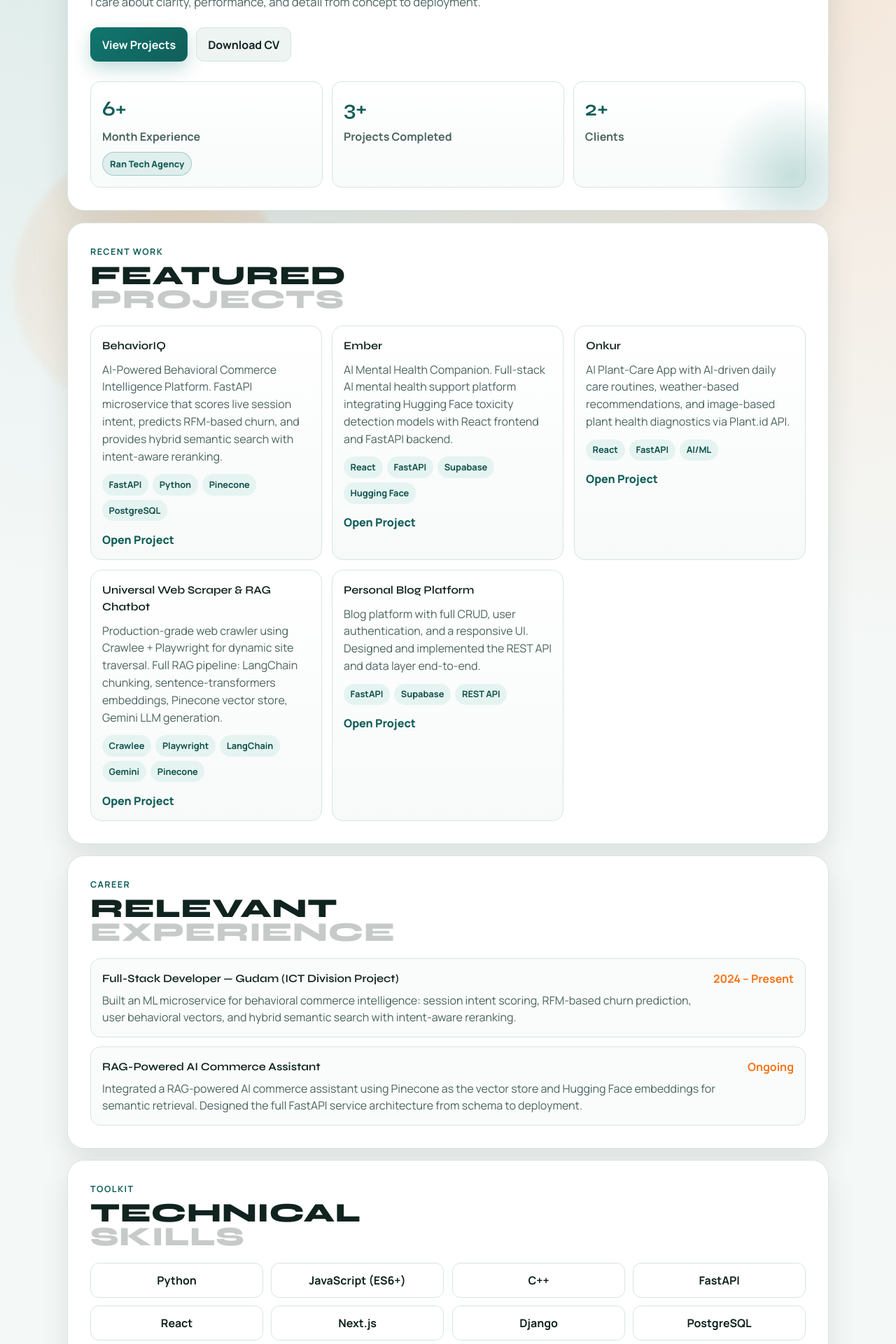
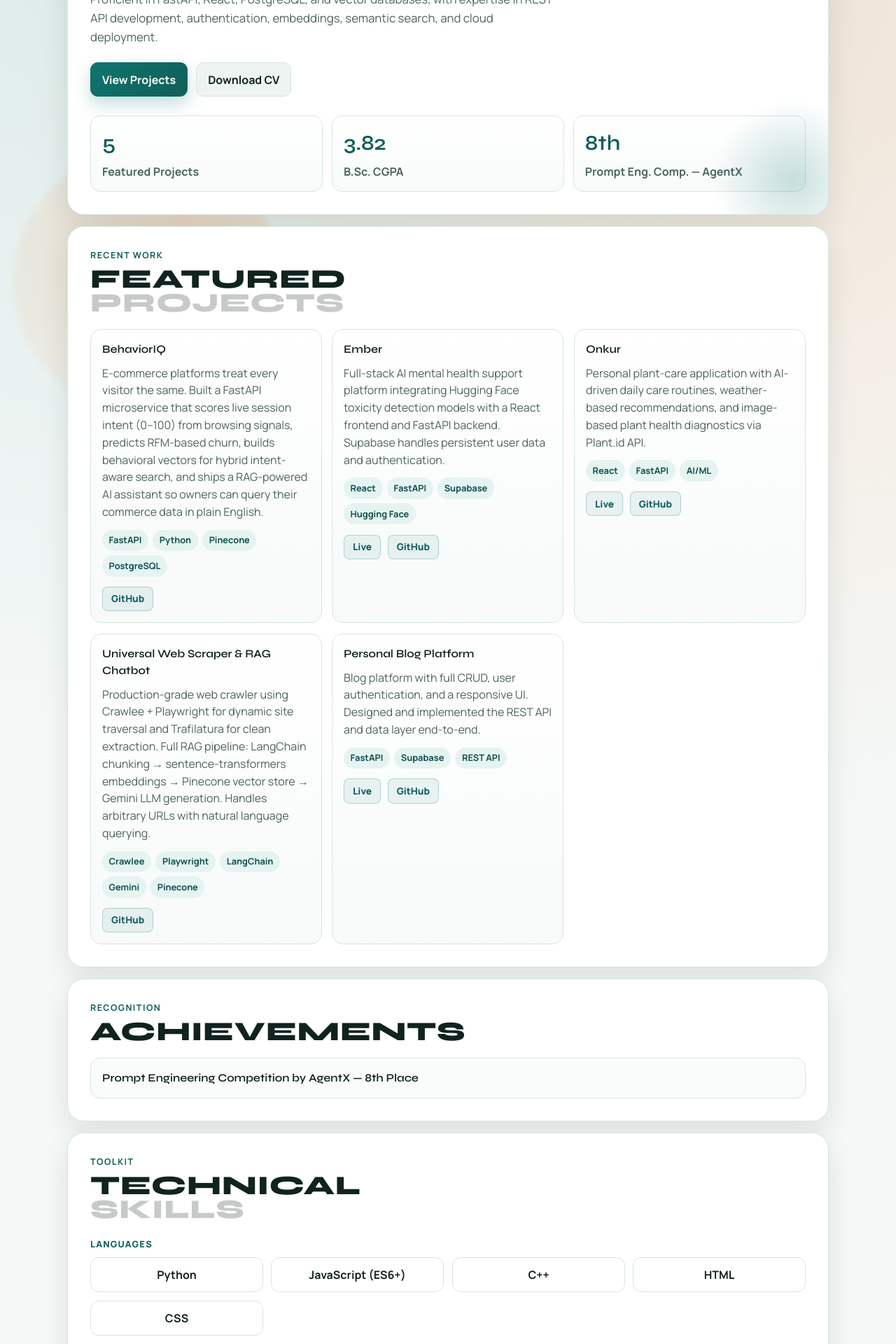
Before and after one commit to smabdullah2002/personal_portfolio, a React app: page / in a window 1280 px wide. Shown: the part 380-2300 px from the top of the page at 70% size. Built offline with nearby package versions, Linux system fonts and the light colour scheme; the HTML template or start-up script is replaced by a standard one.

Commit message:
updated portfolio 3

```diff
--- a/src/App.jsx
+++ b/src/App.jsx
@@ -10,50 +10,60 @@ function App() {
   const projects = [
     {
       title: 'BehaviorIQ',
-      description: 'AI-Powered Behavioral Commerce Intelligence Platform. FastAPI microservice that scores live session intent, predicts RFM-based churn, and provides hybrid semantic search with intent-aware reranking.',
+      description:
+        'E-commerce platforms treat every visitor the same. Built a FastAPI microservice that scores live session intent (0–100) from browsing signals, predicts RFM-based churn, builds behavioral vectors for hybrid intent-aware search, and ships a RAG-powered AI assistant so owners can query their commerce data in plain English.',
       stack: ['FastAPI', 'Python', 'Pinecone', 'PostgreSQL'],
-      link: ''
+      links: [{ label: 'GitHub', url: 'https://github.com/smabdullah2002/behavioriq-ml-service.git' }]
     },
     {
       title: 'Ember',
-      description: 'AI Mental Health Companion. Full-stack AI mental health support platform integrating Hugging Face toxicity detection models with React frontend and FastAPI backend.',
+      description:
+        'Full-stack AI mental health support platform integrating Hugging Face toxicity detection models with a React frontend and FastAPI backend. Supabase handles persistent user data and authentication.',
       stack: ['React', 'FastAPI', 'Supabase', 'Hugging Face'],
-      link: 'https://embermentalhealthcompanion.netlify.app/'
+      links: [
+        { label: 'Live', url: 'https://ember-mentalhealth-companion.netlify.app/' },
+        { label: 'GitHub', url: 'https://github.com/smabdullah2002/Ember' }
+      ]
     },
     {
       title: 'Onkur',
-      description: 'AI Plant-Care App with AI-driven daily care routines, weather-based recommendations, and image-based plant health diagnostics via Plant.id API.',
+      description:
+        'Personal plant-care application with AI-driven daily care routines, weather-based recommendations, and image-based plant health diagnostics via Plant.id API.',
       stack: ['React', 'FastAPI', 'AI/ML'],
-      link: 'https://onkur.netlify.app/'
+      links: [
+        { label: 'Live', url: 'https://onkur.netlify.app/' },
+        { label: 'GitHub', url: 'https://github.com/smabdullah2002/onkur.git' }
+      ]
     },
     {
       title: 'Universal Web Scraper & RAG Chatbot',
-      description: 'Production-grade web crawler using Crawlee + Playwright for dynamic site traversal. Full RAG pipeline: LangChain chunking, sentence-transformers embeddings, Pinecone vector store, Gemini LLM generation.',
+      description:
+        'Production-grade web crawler using Crawlee + Playwright for dynamic site traversal and Trafilatura for clean extraction. Full RAG pipeline: LangChain chunking → sentence-transformers embeddings → Pinecone vector store → Gemini LLM generation. Handles arbitrary URLs with natural language querying.',
       stack: ['Crawlee', 'Playwright', 'LangChain', 'Gemini', 'Pinecone'],
-      link: ''
+      links: [{ label: 'GitHub', url: 'https://github.com/smabdullah2002/ran_gpt' }]
     },
     {
       title: 'Personal Blog Platform',
-      description: 'Blog platform with full CRUD, user authentication, and a responsive UI. Designed and implemented the REST API and data layer end-to-end.',
+      description:
+        'Blog platform with full CRUD, user authentication, and a responsive UI. Designed and implemented the REST API and data layer end-to-end.',
       stack: ['FastAPI', 'Supabase', 'REST API'],
-      link: ''
+      links: [
+        { label: 'Live', url: 'https://blog.smabdullah.dev/' },
+        { label: 'GitHub', url: 'https://github.com/smabdullah2002/sma-blog' }
+      ]
     }
   ]
 
-  const skills = [
-    'Python',
-    'JavaScript (ES6+)',
-    'C++',
-    'FastAPI',
-    'React',
-    'Next.js',
-    'Django',
-    'PostgreSQL',
-    'Supabase',
-    'Pinecone',
-    'Docker',
-    'Git & GitHub',
-    'LangChain'
+  const skillGroups = [
+    { label: 'Languages', items: ['Python', 'JavaScript (ES6+)', 'C++', 'HTML', 'CSS'] },
+    { label: 'Frameworks', items: ['FastAPI', 'React', 'Django'] },
+    { label: 'Databases', items: ['PostgreSQL', 'Supabase', 'MongoDB', 'Pinecone'] },
+    { label: 'Tools & Platforms', items: ['AWS', 'Git/GitHub', 'Docker', 'Postman', 'REST API', 'pgAdmin', 'Crawlee', 'Playwright', 'Selenium', 'LangChain', 'n8n'] },
+    { label: 'Specialties', items: ['Python Backend Development', 'REST API Development', 'FastAPI', 'AI Engineering', 'LLM Integration', 'RAG Systems', 'Web Scraping & Data Extraction', 'Cloud Deployment & AWS', 'CI/CD & DevOps'] }
+  ]
+
+  const achievements = [
+    'Prompt Engineering Competition by AgentX — 8th Place'
   ]
 
   const renderStackedTitle = (text) => {
@@ -169,9 +179,9 @@ function App() {
         <a className="brand" href="#home">Abdullah</a>
         <nav className="menu">
           <a className={activeSection === 'projects' ? 'active' : ''} href="#projects">Projects</a>
-          <a className={activeSection === 'experience' ? 'active' : ''} href="#experience">Experience</a>
           <a className={activeSection === 'skills' ? 'active' : ''} href="#skills">Skills</a>
           <a className={activeSection === 'education' ? 'active' : ''} href="#education">Education</a>
+          <a className={activeSection === 'achievements' ? 'active' : ''} href="#achievements">Achievements</a>
           <a className={activeSection === 'cv' ? 'active' : ''} href="#cv">CV</a>
           <a className={activeSection === 'contact' ? 'active' : ''} href="#contact">Contact</a>
         </nav>
@@ -179,11 +189,12 @@ function App() {
 
       <main>
         <section id="home" className="hero section reveal reveal-zoom" data-reveal>
+          <p className="hero-name">S.M. Abdullah</p>
           <h1 className="title-stack hero-title">{renderStackedTitle('Fullstack Developer')}</h1>
-          <p className="hero-subtitle">Building clean, responsive products that people love to use.</p>
+          <p className="hero-subtitle">Backend-focused full-stack developer building modern web apps, AI platforms &amp; real-time systems.</p>
           <p className="lead">
-            I design and develop modern web experiences using React and Fastapi best practices.
-            I care about clarity, performance, and detail from concept to deployment.
+            Proficient in FastAPI, React, PostgreSQL, and vector databases, with expertise in REST API
+            development, authentication, embeddings, semantic search, and cloud deployment.
           </p>
 
           <div className="hero-cta">
@@ -195,17 +206,16 @@ function App() {
 
           <div className="stats">
             <article>
-              <h3>6+</h3>
-              <p>Month Experience</p>
-              <a href="https://rantechbd.netlify.app/" target="_blank" rel="noreferrer">Ran Tech Agency</a>
+              <h3>5</h3>
+              <p>Featured Projects</p>
             </article>
             <article>
-              <h3>3+</h3>
-              <p>Projects Completed</p>
+              <h3>3.82</h3>
+              <p>B.Sc. CGPA</p>
             </article>
             <article>
-              <h3>2+</h3>
-              <p>Clients</p>
+              <h3>8th</h3>
+              <p>Prompt Eng. Comp. — AgentX</p>
             </article>
           </div>
         </section>
@@ -231,42 +241,35 @@ function App() {
                     <span key={item}>{item}</span>
                   ))}
                 </div>
-                <a href={project.link} target="_blank" rel="noreferrer">Open Project</a>
+                <div className="card-links">
+                  {project.links.map((link) => (
+                    <a key={link.label} href={link.url} target="_blank" rel="noreferrer">{link.label}</a>
+                  ))}
+                </div>
               </article>
             ))}
           </div>
         </section>
 
-        <section id="experience" className="section reveal reveal-up" data-reveal>
+        <section id="achievements" className="section reveal reveal-up" data-reveal>
           <div className="section-head reveal reveal-right" data-reveal>
-            <p className="eyebrow">Career</p>
-            <h2 className="title-stack">{renderStackedTitle('Relevant Experience')}</h2>
+            <p className="eyebrow">Recognition</p>
+            <h2 className="title-stack">{renderStackedTitle('Achievements')}</h2>
           </div>
 
           <div className="timeline">
-            <article className="timeline-item reveal reveal-right" data-reveal style={{ '--delay': '70ms' }}>
+            {achievements.map((item, index) => (
+              <article
+                className="timeline-item reveal reveal-right"
+                data-reveal
+                style={{ '--delay': `${70 + index * 60}ms` }}
+                key={item}
+              >
                 <div>
-                <h3>Full-Stack Developer — Gudam (ICT Division Project)</h3>
-                <p>
-                  Built an ML microservice for behavioral commerce intelligence: session intent scoring,
-                  RFM-based churn prediction, user behavioral vectors, and hybrid semantic search with
-                  intent-aware reranking.
-                </p>
+                  <h3>{item}</h3>
                 </div>
-              <span>2024 – Present</span>
               </article>
-
-            <article className="timeline-item reveal reveal-left" data-reveal style={{ '--delay': '130ms' }}>
-              <div>
-                <h3>RAG-Powered AI Commerce Assistant</h3>
-                <p>
-                  Integrated a RAG-powered AI commerce assistant using Pinecone as the vector store
-                  and Hugging Face embeddings for semantic retrieval. Designed the full FastAPI service
-                  architecture from schema to deployment.
-                </p>
-              </div>
-              <span>Ongoing</span>
-            </article>
+            ))}
           </div>
         </section>
 
@@ -276,17 +279,33 @@ function App() {
             <h2 className="title-stack">{renderStackedTitle('Technical Skills')}</h2>
           </div>
 
+          {skillGroups.map((group, groupIndex) => (
+            <div className="skill-group" key={group.label}>
+              <h3 className="skill-group-label">{group.label}</h3>
               <div className="skills-grid">
-            {skills.map((skill, index) => (
+                {group.items.map((skill, index) => (
                   <div
                     className="skill-chip reveal reveal-pop"
                     data-reveal
-                style={{ '--delay': `${index * 50}ms` }}
+                    style={{ '--delay': `${(groupIndex * 200) + (index * 40)}ms` }}
                     key={skill}
                   >
                     {skill}
                   </div>
                 ))}
+              </div>
+            </div>
+          ))}
+
+          <div className="soft-skills reveal reveal-up" data-reveal>
+            <h3 className="skill-group-label">Soft Skills</h3>
+            <div className="tags">
+              <span>Problem-Solving</span>
+              <span>Critical Thinking</span>
+              <span>Quick Learner</span>
+              <span>Adaptability</span>
+              <span>Team Collaboration</span>
+            </div>
           </div>
         </section>
 
@@ -301,8 +320,7 @@ function App() {
               <div>
                 <h3>B.Sc. in Information and Communication Technology</h3>
                 <p>
-                  Institute of Information Technology, Jahangirnagar University.
-                  Third Year · 5th Semester.
+                  Institute of Information Technology, Jahangirnagar University, Savar.
                 </p>
               </div>
               <span>CGPA: 3.82</span>
@@ -337,7 +355,8 @@ function App() {
           <div className="contact-links reveal reveal-zoom" data-reveal style={{ '--delay': '120ms' }}>
             <a href="https://github.com/smabdullah2002" target="_blank" rel="noreferrer">GitHub</a>
             <a href="https://www.linkedin.com/in/sheikh-muhammad-abdullah-a384aa284/" target="_blank" rel="noreferrer">LinkedIn</a>
-            <a href="mailto: sheikhmuhammad2002@gmail.com">sheikhmuhammad2002@gmail.com</a>
+            <a href="mailto:sheikhmuhammad2002@gmail.com">sheikhmuhammad2002@gmail.com</a>
+            <a href="tel:+8801884173052">+8801884173052</a>
             <a
               className="whatsapp-btn"
               href="https://wa.me/8801884173052?text=Hello%20Abdullah%2C%20I%20want%20to%20discuss%20a%20website%20project."
```
Lines whose indentation alone changed are shown as unchanged.
